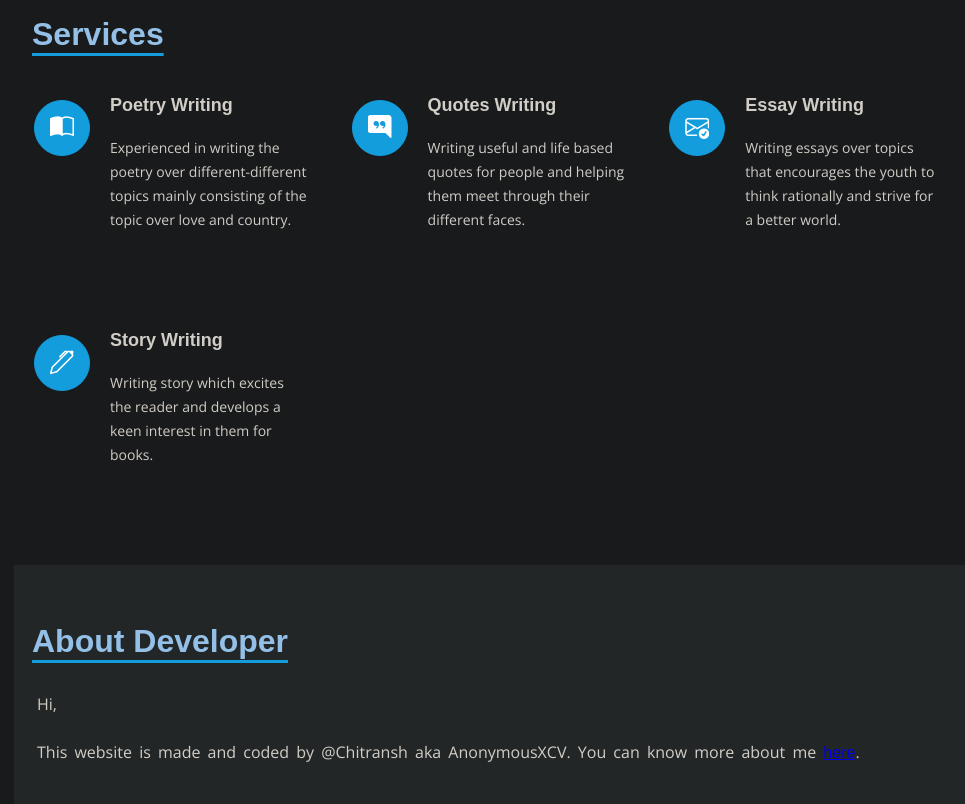
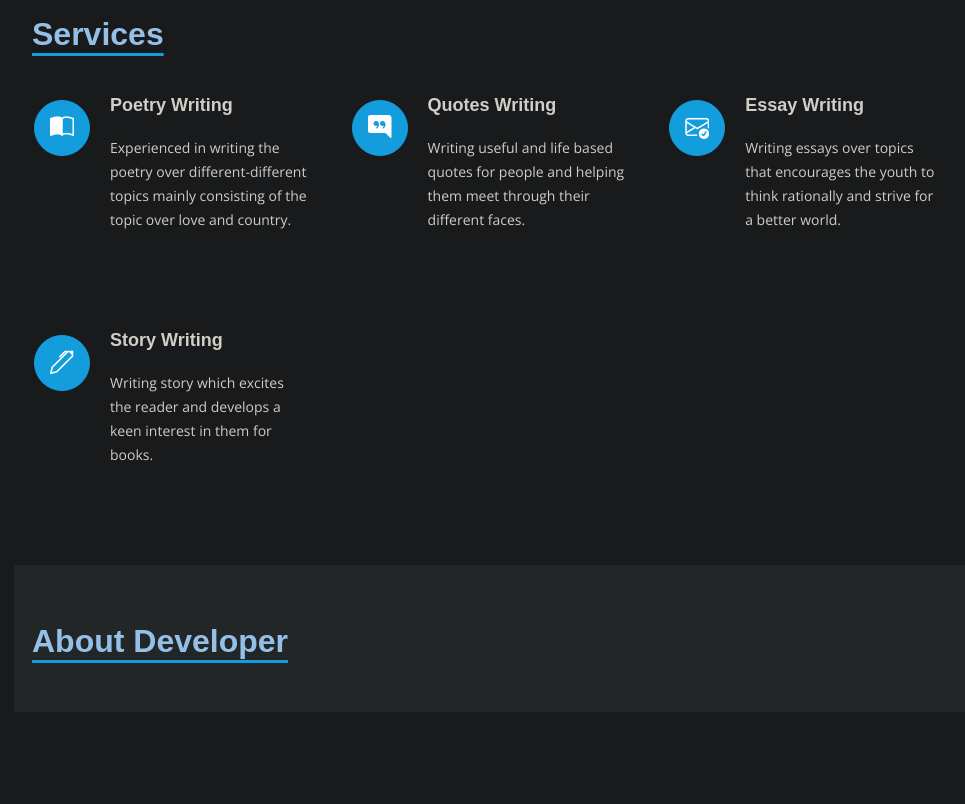
Before and after one commit to AnonymousXC/astrickwriter, a plain HTML site: page index.html in a window 1280 px wide. Shown: the part 2920-3724 px from the top of the page, without its empty margins (286-1251 px from the left). After the commit the page ends 3632 px from the top, so only its background shows below. Drawn offline with nearby package versions, Linux system fonts and the light colour scheme; a script that the page names is missing.

Commit message:
Update index.html

```diff
--- a/index.html
+++ b/index.html
@@ -413,9 +413,9 @@
     </div> -->
     <div id="container-8">
         <h2>About Developer</h2>
-        <p class="common-text" style="padding-top: 20px;word-spacing: 3px; margin-left: 13px;">Hi, <br> <br>
+        <!-- <p class="common-text" style="padding-top: 20px;word-spacing: 3px; margin-left: 13px;">Hi, <br> <br>
         This website is made and coded by @Chitransh aka AnonymousXCV. You can know more about me <a href="https://anonymousxc.github.io/ItsMeOnly/" target="_blank">here</a>.
-        </p>
+        </p> -->
     </div>
     <button id="scroll-top-btn" onclick="scroll_zero()">
         <i class="bi bi-arrow-bar-up"></i>
```
